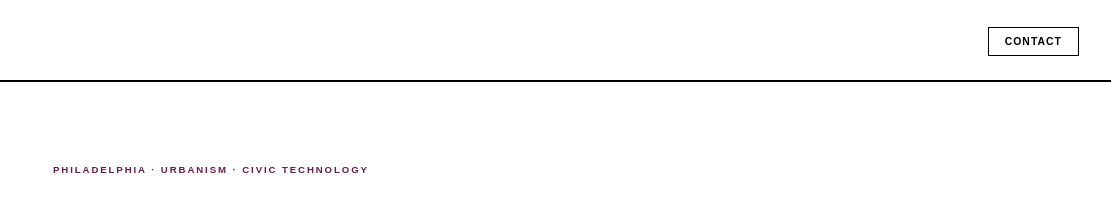
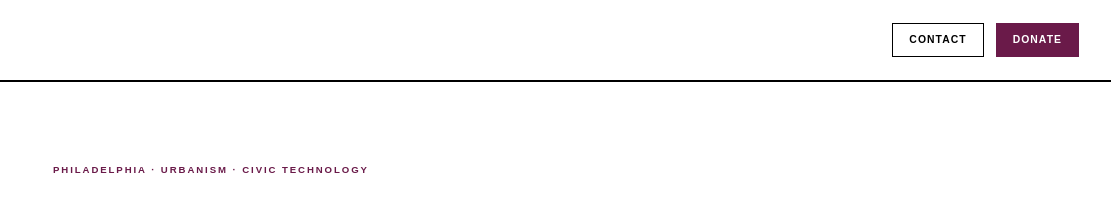
Before and after one commit to phila-urban-future/website, a plain HTML site: page index.html in a window 1280 px wide. Shown: the top 198 px of the page, 169-1280 px from the left. Drawn offline with Linux system fonts and the light colour scheme; a web font is replaced by a local one.

Commit message:
feat: add Donate button linking to Open Collective
Filled mulberry "Donate" button in the header nav, linking to
https://opencollective.com/cpuf (opens in new tab). Custom brand-matched
button chosen over Open Collective's official embeds to keep the header
on-palette.

Co-Authored-By: Claude Opus 4.8 (1M context) <noreply@anthropic.com>
Claude-Session: https://claude.ai/code/session_018qYzVRNTLyf7Y3QBpRBMuM

```diff
--- a/index.html
+++ b/index.html
@@ -62,6 +62,11 @@
       display: block;
     }
 
+    nav {
+      display: flex;
+      align-items: center;
+      gap: 0.75rem;
+    }
     nav a {
       font-size: 0.65rem;
       font-weight: 600;
@@ -71,12 +76,28 @@
       color: var(--black);
       padding: 0.5rem 1rem;
       border: 1.5px solid var(--black);
-      transition: background 0.15s, color 0.15s;
+      transition: background 0.15s, color 0.15s, border-color 0.15s;
     }
     nav a:hover {
       background: var(--mulberry);
       border-color: var(--mulberry);
       color: var(--white);
+    }
+    nav a.donate {
+      background: var(--mulberry);
+      border-color: var(--mulberry);
+      color: var(--white);
+      font-weight: 700;
+    }
+    nav a.donate:hover {
+      background: var(--black);
+      border-color: var(--black);
+    }
+
+    @media (max-width: 480px) {
+      header { padding: 0.75rem 1rem; }
+      .logo-lockup img { height: 38px; }
+      nav a { padding: 0.5rem 0.7rem; }
     }
 
     /* ── HERO ── */
@@ -345,6 +366,7 @@
     </a>
     <nav>
       <a href="mailto:info@cpuf.org">Contact</a>
+      <a class="donate" href="https://opencollective.com/cpuf" target="_blank" rel="noopener">Donate</a>
     </nav>
   </header>
 
```
